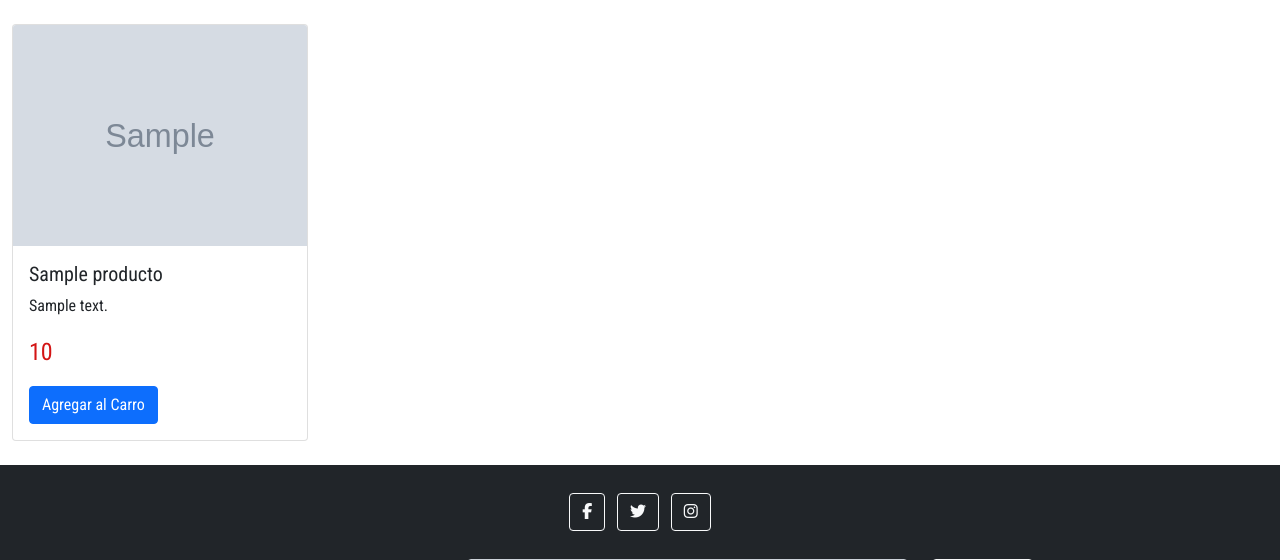
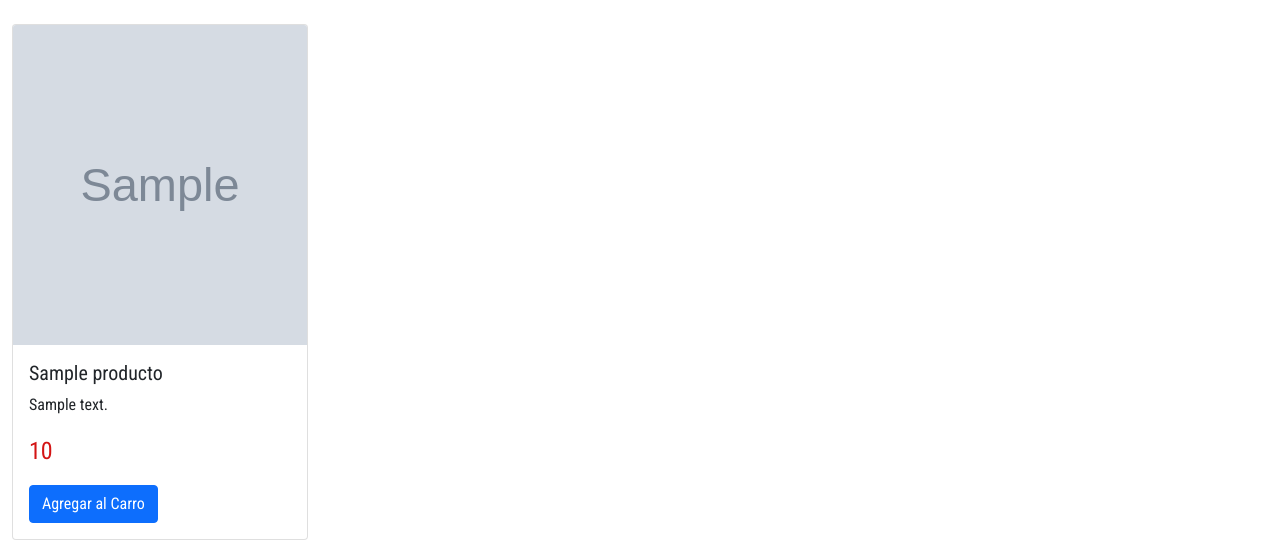
Before and after one commit to FabianDUOC/Olympus, a Django app: page /catalogoChaquetas in a window 1280 px wide. Shown: the part 105-665 px from the top of the page. Run offline with Django 4.2, Linux system fonts and the light colour scheme; tables that the repository leaves empty hold one stand-in row (values such as "Sample post"); grey boxes marked "Sample" are stand-in pictures; some libraries are stand-ins or nearby versions.

Commit message:
1.5
-Cambio a las cards de los catálogos para que las imágenes sean adaptables sin importar la resolución original.

```diff
--- a/core/static/core/css/style.css
+++ b/core/static/core/css/style.css
@@ -36,11 +36,10 @@ body {
     background-color: rgba(0, 0, 0, 0.158);
 }
 
-.imgcatal {
-    max-width: 400px;
-    max-height: 400px;
-    margin: auto;
-
+.card-img-top {
+    width: 100%;
+    height: 25vw;
+    max-width: 25vw;
 }
 
 p {
--- a/core/templates/core/catalogoChaquetas.html
+++ b/core/templates/core/catalogoChaquetas.html
@@ -7,7 +7,9 @@
       {% for c in chaquetas %}
         <div class="col">
           <div class="card h-100">
-            <a href="{% url 'producto' c.idProducto %}"><img src="{{ c.foto.url }}" class="card-img-top imgcatal" alt="..."></a>
+            <div class="text-center">
+            <a href="{% url 'producto' c.idProducto %}"><img src="{{ c.foto.url }}" class="card-img-top " alt="..."></a>
+          </div>
             <div class="card-body">
               <h5 class="card-title">{{ c.nombreProducto }}</h5>
               <p class="card-text">{{ c.descCorta }}</p>
--- a/core/templates/core/catalogoPantalones.html
+++ b/core/templates/core/catalogoPantalones.html
@@ -7,7 +7,9 @@
       {% for p in pantalones %}
         <div class="col">
           <div class="card h-100">
-            <a href="{% url 'producto' p.idProducto %}"><img src="{{ p.foto.url }}" class="card-img-top imgcatal" alt="..."></a>
+            <div class="text-center">
+              <a href="{% url 'producto' p.idProducto %}"><img src="{{ p.foto.url }}" class="card-img-top" alt="..."></a>
+            </div>
             <div class="card-body">
               <h5 class="card-title">{{ p.nombreProducto }}</h5>
               <p class="card-text">{{ p.descCorta }}</p>
--- a/core/templates/core/catalogoPoleras.html
+++ b/core/templates/core/catalogoPoleras.html
@@ -7,7 +7,10 @@
       {% for p in poleras %}
         <div class="col">
           <div class="card h-100">
-            <a href="{% url 'producto' p.idProducto %}"><img src="{{ c.foto.url }}" class="card-img-top imgcatal" alt="..."></a>
+            <div class="text-center">
+              <a href="{% url 'producto' p.idProducto %}"><img src="{{ c.foto.url }}" class="card-img-top imgcatal" alt="..."></a>
+            </div>
+
             <div class="card-body">
               <h5 class="card-title">{{ p.nombreProducto }}</h5>
               <p class="card-text">{{ p.descCorta }}</p>
--- a/core/templates/core/catalogoPolerones.html
+++ b/core/templates/core/catalogoPolerones.html
@@ -7,7 +7,10 @@
       {% for p in polerones %}
         <div class="col">
           <div class="card h-100">
-            <a href="{% url 'producto' p.idProducto %}"><img src="{{ c.foto.url }}" class="card-img-top imgcatal" alt="..."></a>
+            <div class="text-center">
+              <a href="{% url 'producto' p.idProducto %}"><img src="{{ c.foto.url }}" class="card-img-top imgcatal" alt="..."></a>
+            </div>
+
             <div class="card-body">
               <h5 class="card-title">{{ p.nombreProducto }}</h5>
               <p class="card-text">{{ p.descCorta }}</p>
```
